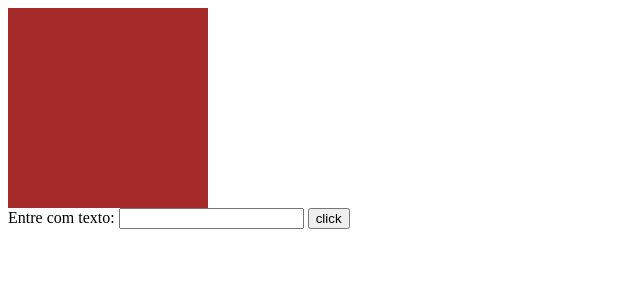
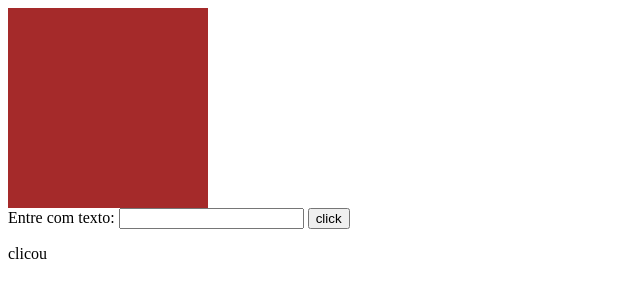
Before and after one commit to estudante668/estudo-jquery, a plain HTML site: page ex-3/ex3.html in a window 1280 px wide. Shown: the full height of the page, 0-640 px from the left. Drawn offline with nearby package versions, Linux system fonts and the light colour scheme.

Commit message:
JQuery-On-tigger

```diff
--- a/ex-3/ex3.html
+++ b/ex-3/ex3.html
@@ -34,9 +34,9 @@
         mouseenter:()=>{
             $('#texto').text('entrou no quadrado')
         }
-     }
-     );
+     });
 
+     $('#bloco').trigger('click')
     </script>
 </body>
 </html>
```
